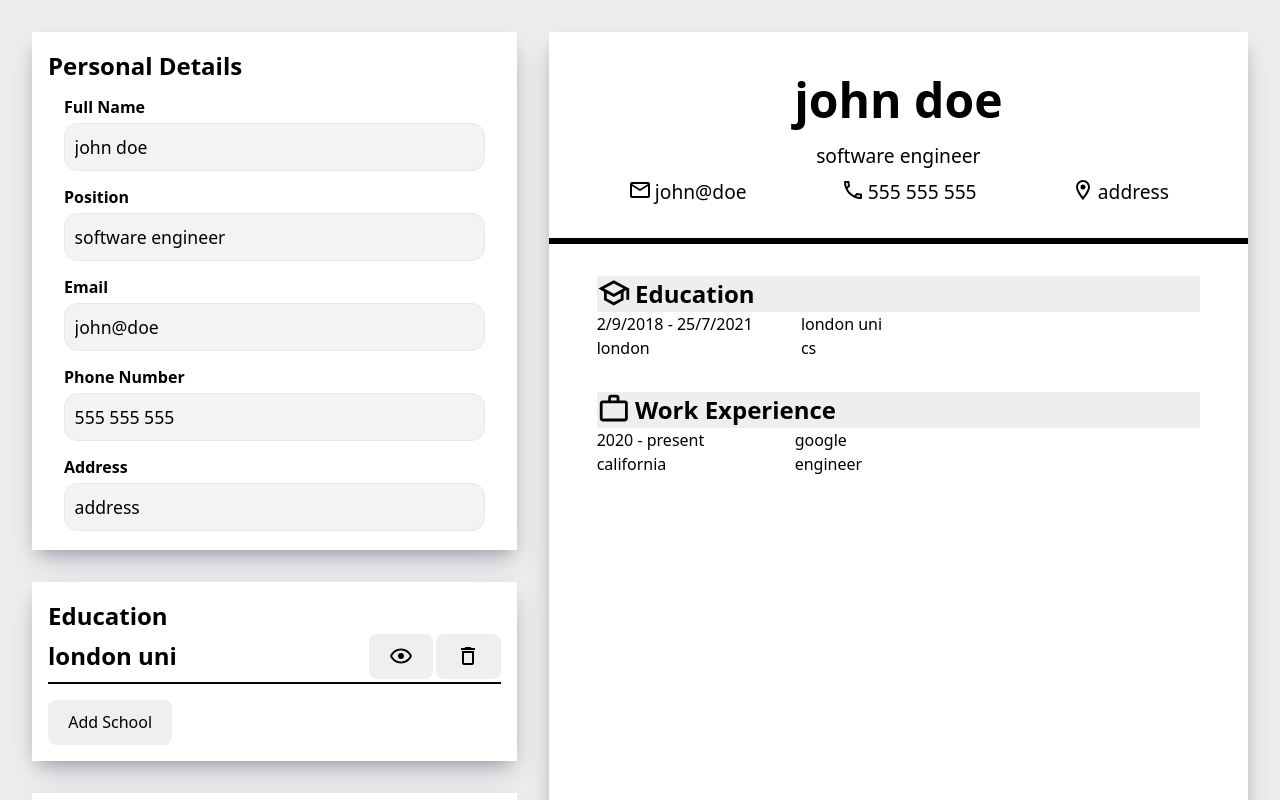
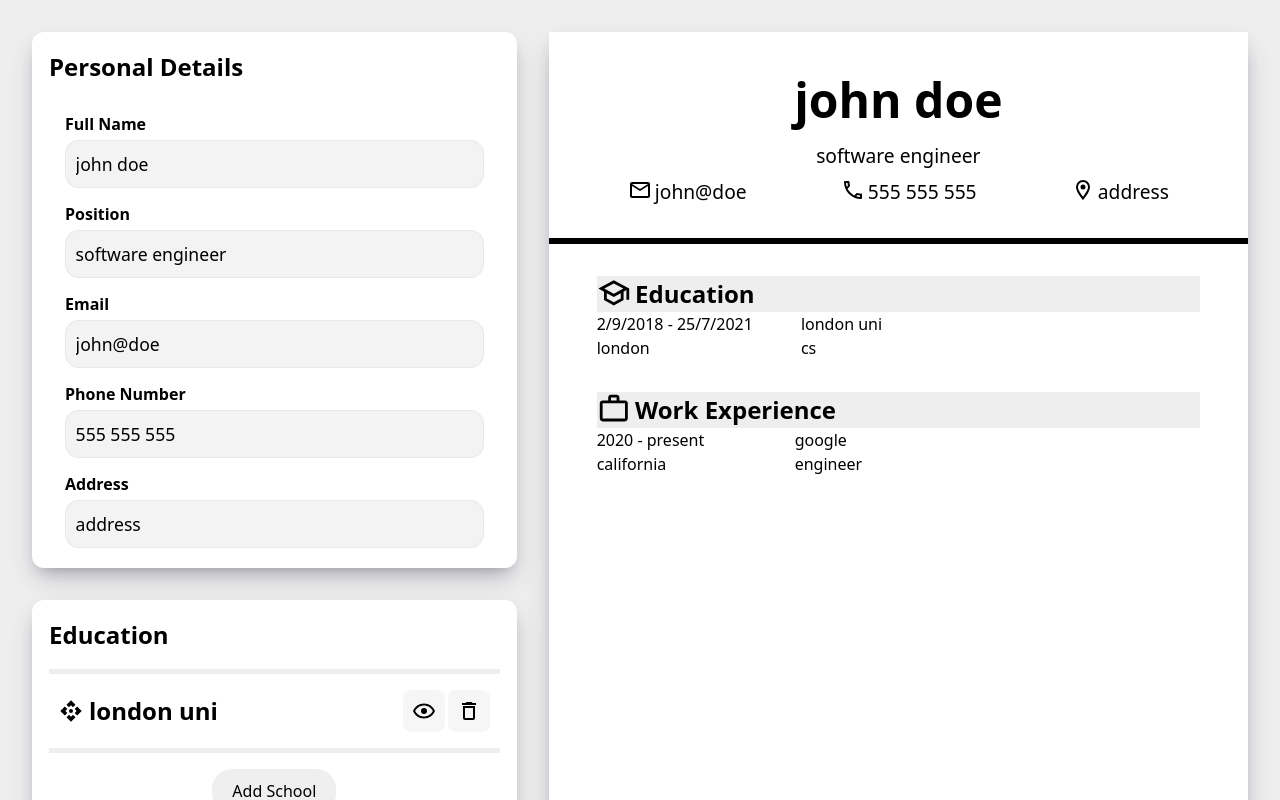
Before and after one commit to yassineb07/cv-application, a React (Vite) app: page / in a window 1280 px wide. Shown: the top 800 px of the page. Built offline with nearby package versions, Linux system fonts and the light colour scheme.

Commit message:
feat: update edit section items styles

```diff
--- a/src/components/education.jsx
+++ b/src/components/education.jsx
@@ -64,7 +64,7 @@ const Education = ({ educationList, onChange, onAdd, onRemove, onHide }) => {
   });
 
   return (
-    <div className="cv-section">
+    <div className="edit-section">
       <h1>Education</h1>
       {educationItems}
       <button
--- a/src/components/experience.jsx
+++ b/src/components/experience.jsx
@@ -64,7 +64,7 @@ const Experience = ({ experienceList, onChange, onAdd, onRemove, onHide }) => {
   });
 
   return (
-    <div className="cv-section">
+    <div className="edit-section">
       <h1>Work Experience</h1>
       {experienceItems}
       <button
--- a/src/components/listItem.jsx
+++ b/src/components/listItem.jsx
@@ -1,10 +1,17 @@
 import Icon from '@mdi/react';
-import { mdiDeleteOutline, mdiEyeOutline, mdiEyeOffOutline } from '@mdi/js';
+import {
+  mdiDeleteOutline,
+  mdiEyeOutline,
+  mdiEyeOffOutline,
+  mdiDragVariant,
+} from '@mdi/js';
 
 const Item = ({ title, onRemove, onHide, hidden }) => {
   return (
     <div className="item-closed">
-      <h2>{title}</h2>
+      <h2>
+        <Icon path={mdiDragVariant} size={1} /> {title}
+      </h2>
       <div className="buttons">
         <button
           onClick={(e) => {
--- a/src/components/personalInfo.jsx
+++ b/src/components/personalInfo.jsx
@@ -2,7 +2,7 @@ import Input from './input';
 
 const PersonalInfo = ({ values, onChange }) => {
   return (
-    <div className="cv-section">
+    <div className="edit-section">
       <h1>Personal Details</h1>
       <form action="" method="get">
         <Input
--- a/src/styles/App.css
+++ b/src/styles/App.css
@@ -40,21 +40,33 @@
   gap: 2rem;
 }
 
-.cv-section {
+.edit-section {
   background-color: white;
   padding: 1rem;
   font-size: 1rem;
   box-shadow: rgba(50, 50, 93, 0.25) 0px 13px 27px -5px,
     rgba(0, 0, 0, 0.3) 0px 8px 16px -8px;
+  border: 1px solid transparent;
+  border-radius: 12px;
+  display: flex;
+  flex-direction: column;
 }
-.cv-section > h1 {
+.edit-section > h1 {
   font-size: 1.5rem;
+  margin-bottom: 1rem;
 }
+.edit-section > button {
+  margin-top: 1rem;
+  align-self: center;
 
-.cv-section > .item {
-  min-height: 50px;
-  border-bottom: 2px black solid;
-  margin-bottom: 1rem;
+  border-radius: 20px;
+}
+.edit-section > .item:first-of-type {
+  border-top: 5px solid #eeeeee;
+}
+.edit-section > .item {
+  padding: 1rem 0.6rem;
+  border-bottom: 5px solid #eeeeee;
 }
 
 .item-closed {
@@ -62,10 +74,30 @@
   justify-content: space-between;
   align-items: center;
 }
+.item-closed:hover {
+  cursor: pointer;
+}
+.item-closed > h2 {
+  display: flex;
+  align-items: center;
+  gap: 0.4rem;
+}
 .buttons {
   display: flex;
   gap: 0.2rem;
 }
+.buttons > button {
+  padding: 0.5rem;
+  background-color: #eeeeee83;
+}
+.buttons > button:hover {
+  background-color: #eeeeee;
+  border-color: transparent;
+}
+.buttons > button:focus {
+  outline-color: transparent;
+}
+
 /* cv canvas  */
 
 .cv-canvas {
```
